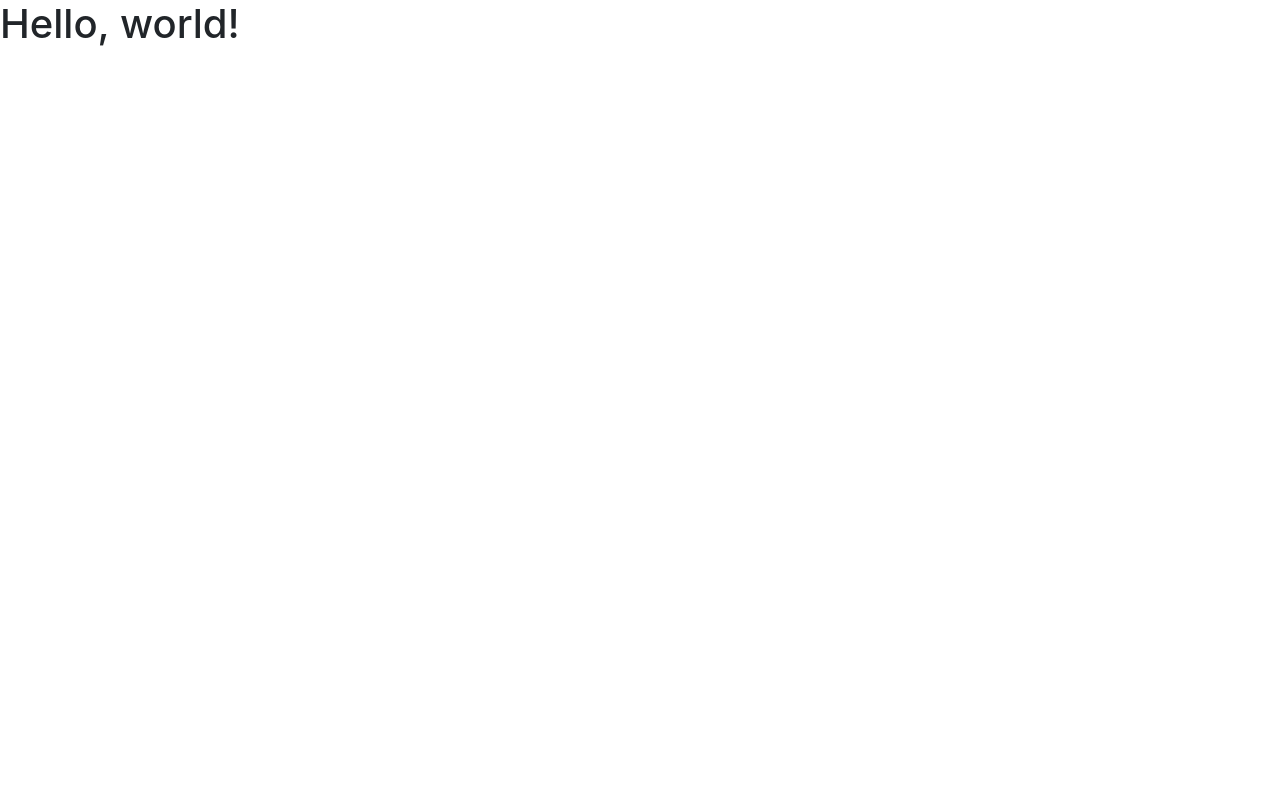
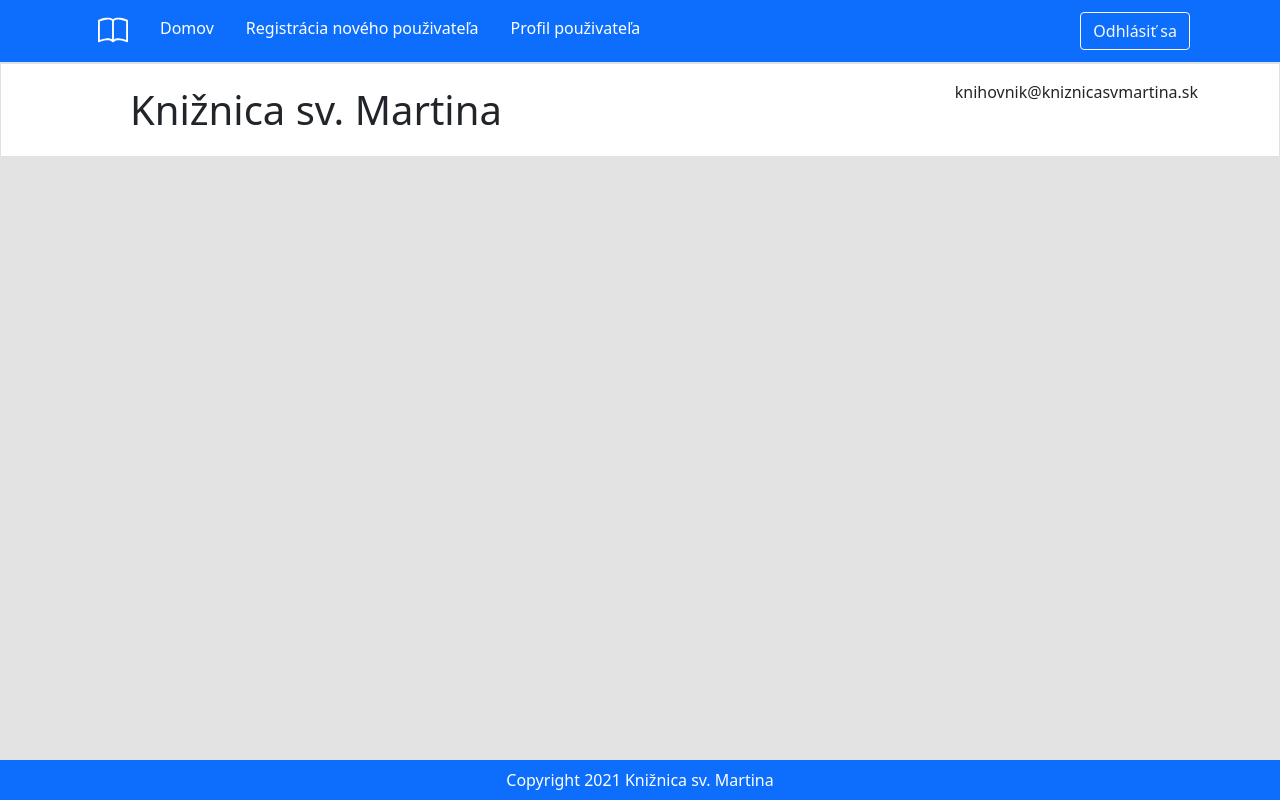
Before and after one commit to archboi/library_system, a plain HTML site: page Frontend/index.html in a window 1280 px wide. Drawn offline with nearby package versions, Linux system fonts and the light colour scheme.

Commit message:
Nahranie zakladnej casti webu

```diff
--- a/Frontend/index.html
+++ b/Frontend/index.html
@@ -3,20 +3,57 @@
   <head>
     <!-- Required meta tags -->
     <meta charset="utf-8">
-    <meta name="viewport" content="width=device-width, initial-scale=1, shrink-to-fit=no">
+    <meta name="viewport" content="width=device-width, initial-scale=1">
 
     <!-- Bootstrap CSS -->
-    <link rel="stylesheet" href="https://maxcdn.bootstrapcdn.com/bootstrap/4.0.0/css/bootstrap.min.css" integrity="sha384-Gn5384xqQ1aoWXA+058RXPxPg6fy4IWvTNh0E263XmFcJlSAwiGgFAW/dAiS6JXm" crossorigin="anonymous">
+    <link href="https://cdn.jsdelivr.net/npm/bootstrap@5.0.2/dist/css/bootstrap.min.css" rel="stylesheet" integrity="sha384-EVSTQN3/azprG1Anm3QDgpJLIm9Nao0Yz1ztcQTwFspd3yD65VohhpuuCOmLASjC" crossorigin="anonymous">
+    <link rel="stylesheet" href="style.css">
 
-    <title>Hello, world!</title>
+    <title>Knižnica</title>
   </head>
   <body>
-    <h1>Hello, world!</h1>
+    <nav class="navbar navbar-light border-bottom sticky-top" style="background-color: rgb(13, 110, 253)">
+        <div class="container d-flex flex-wrap">
+            <ul class="nav col-12 col-lg-auto me-lg-auto mb-2 justify-content-center mb-md-0">
+            <li class="nav-item"><a href="#" class="nav-link link-dark px-3 active" aria-current="page">
+              <svg xmlns="http://www.w3.org/2000/svg" width="30" height="30" fill="white" class="bi bi-book" viewBox="0 0 16 16">
+                <path d="M1 2.828c.885-.37 2.154-.769 3.388-.893 1.33-.134 2.458.063 3.112.752v9.746c-.935-.53-2.12-.603-3.213-.493-1.18.12-2.37.461-3.287.811V2.828zm7.5-.141c.654-.689 1.782-.886 3.112-.752 1.234.124 2.503.523 3.388.893v9.923c-.918-.35-2.107-.692-3.287-.81-1.094-.111-2.278-.039-3.213.492V2.687zM8 1.783C7.015.936 5.587.81 4.287.94c-1.514.153-3.042.672-3.994 1.105A.5.5 0 0 0 0 2.5v11a.5.5 0 0 0 .707.455c.882-.4 2.303-.881 3.68-1.02 1.409-.142 2.59.087 3.223.877a.5.5 0 0 0 .78 0c.633-.79 1.814-1.019 3.222-.877 1.378.139 2.8.62 3.681 1.02A.5.5 0 0 0 16 13.5v-11a.5.5 0 0 0-.293-.455c-.952-.433-2.48-.952-3.994-1.105C10.413.809 8.985.936 8 1.783z"/>
+              </svg> </a></li>
+            <li class="nav-item"><a href="#" class="nav-link text-white px-3 active" aria-current="page">Domov</a></li>
+            <li class="nav-item"><a href="#" class="nav-link text-white px-3">Registrácia nového použivateľa</a></li>
+            <li class="nav-item"><a href="#" class="nav-link text-white  px-3">Profil použivateľa</a></li>
 
-    <!-- Optional JavaScript -->
-    <!-- jQuery first, then Popper.js, then Bootstrap JS -->
-    <script src="https://code.jquery.com/jquery-3.2.1.slim.min.js" integrity="sha384-KJ3o2DKtIkvYIK3UENzmM7KCkRr/rE9/Qpg6aAZGJwFDMVNA/GpGFF93hXpG5KkN" crossorigin="anonymous"></script>
-    <script src="https://cdnjs.cloudflare.com/ajax/libs/popper.js/1.12.9/umd/popper.min.js" integrity="sha384-ApNbgh9B+Y1QKtv3Rn7W3mgPxhU9K/ScQsAP7hUibX39j7fakFPskvXusvfa0b4Q" crossorigin="anonymous"></script>
-    <script src="https://maxcdn.bootstrapcdn.com/bootstrap/4.0.0/js/bootstrap.min.js" integrity="sha384-JZR6Spejh4U02d8jOt6vLEHfe/JQGiRRSQQxSfFWpi1MquVdAyjUar5+76PVCmYl" crossorigin="anonymous"></script>
+          </ul>
+          <ul class="nav">
+            <button type="button" class="btn btn-outline-light me-2">Odhlásiť sa</button>
+          </ul>
+        </div>
+      </nav>
+      <header class="py-3 mb-4 border" >
+        <div class="container d-flex flex-wrap justify-content-center">
+          <a href="/" class="d-flex align-items-center mb-3 mb-lg-0 me-lg-auto text-dark text-decoration-none">
+            <svg class="bi me-2" width="40" height="32"><use xlink:href="#bootstrap"/></svg>
+            <span class="fs-1">Knižnica sv. Martina</span>
+          </a>
+          <span class="fs-8" style="">knihovnik@kniznicasvmartina.sk</span>
+        </div>
+      </header>
+
+      <main>
+      </main>
+
+      <footer class="footer ">
+        <span>Copyright 2021 Knižnica sv. Martina</span>
+      </footer>
+    <!-- Optional JavaScript; choose one of the two! -->
+
+    <!-- Option 1: Bootstrap Bundle with Popper -->
+    <script src="https://cdn.jsdelivr.net/npm/bootstrap@5.0.2/dist/js/bootstrap.bundle.min.js" integrity="sha384-MrcW6ZMFYlzcLA8Nl+NtUVF0sA7MsXsP1UyJoMp4YLEuNSfAP+JcXn/tWtIaxVXM" crossorigin="anonymous"></script>
+
+    <!-- Option 2: Separate Popper and Bootstrap JS -->
+    <!--
+    <script src="https://cdn.jsdelivr.net/npm/@popperjs/core@2.9.2/dist/umd/popper.min.js" integrity="sha384-IQsoLXl5PILFhosVNubq5LC7Qb9DXgDA9i+tQ8Zj3iwWAwPtgFTxbJ8NT4GN1R8p" crossorigin="anonymous"></script>
+    <script src="https://cdn.jsdelivr.net/npm/bootstrap@5.0.2/dist/js/bootstrap.min.js" integrity="sha384-cVKIPhGWiC2Al4u+LWgxfKTRIcfu0JTxR+EQDz/bgldoEyl4H0zUF0QKbrJ0EcQF" crossorigin="anonymous"></script>
+    -->
   </body>
 </html>
--- /dev/null
+++ b/Frontend/style.css
@@ -0,0 +1,28 @@
+body{
+  background-color: rgb(228, 227, 227);
+}
+
+header{
+  background-color: white;
+}
+
+
+
+footer{
+  background-color: rgb(13, 110, 253)
+
+}
+
+footer{
+  position: absolute;
+  bottom:0;
+  padding: 8px;
+  text-align: center;
+  width:100%;
+
+
+}
+
+footer span{
+  color: white;
+}
```
Also changed, not shown: Frontend/img/book.svg (added), Frontend/img/logo.png (added).
